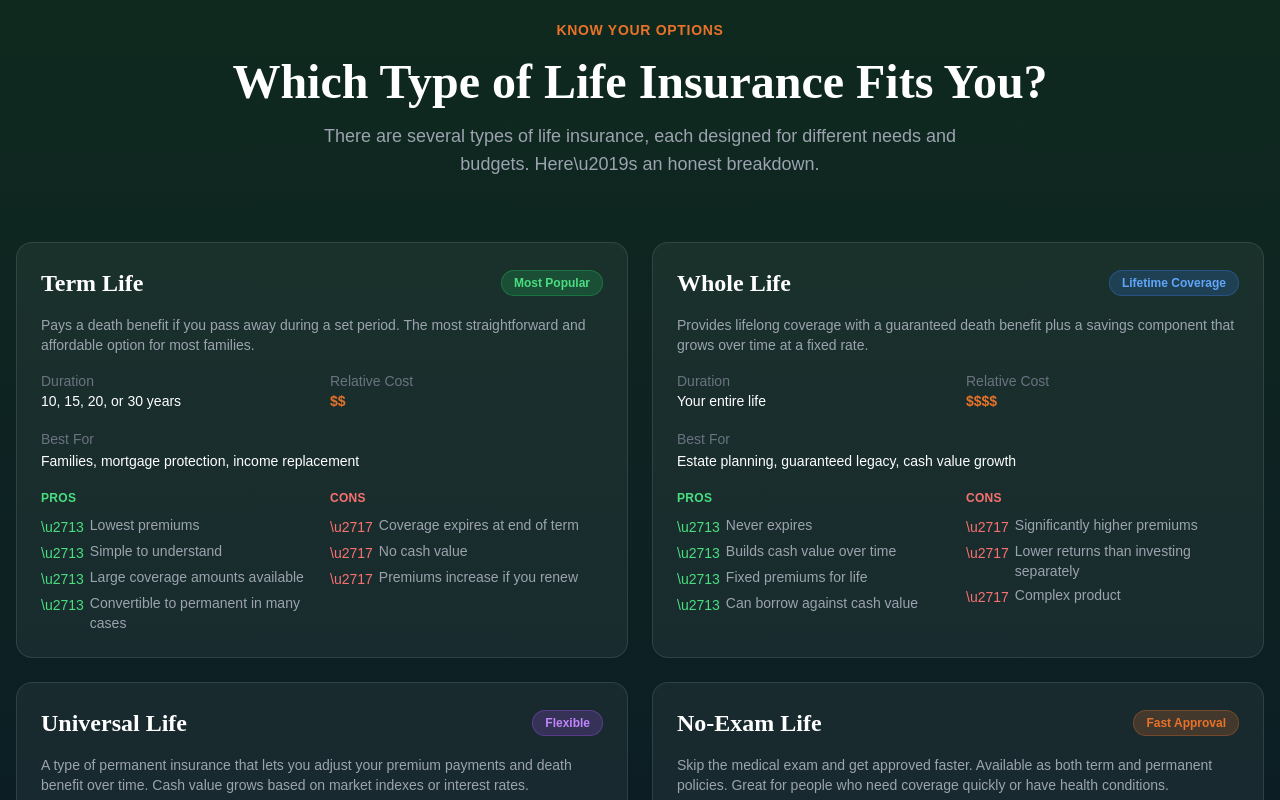
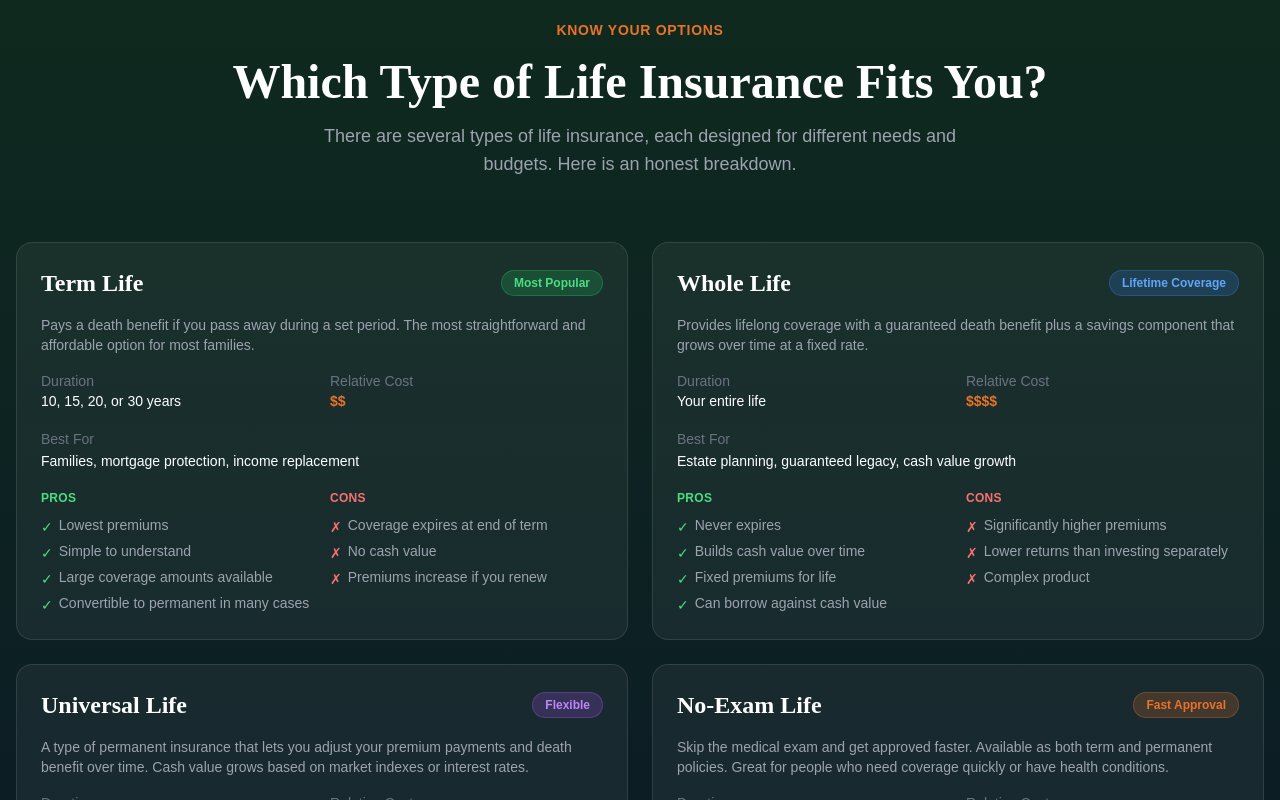
Before and after one commit to robertgrant-arch/selectquote-life-v2, a Next.js app: page / in a window 1280 px wide. Shown: the part 3040-3840 px from the top of the page. Built offline with nearby package versions, Linux system fonts and the light colour scheme.

Commit message:
Fix unicode encoding in PolicyTypes

```diff
--- a/components/PolicyTypes.tsx
+++ b/components/PolicyTypes.tsx
@@ -40,7 +40,7 @@ const policies = [
     tag: 'Fast Approval',
     tagColor: 'bg-[#e8722a]/20 text-[#e8722a] border-[#e8722a]/30',
     duration: 'Term or permanent',
-    cost: '$$ \u2013 $$$',
+    cost: '$$ - $$$',
     bestFor: 'People who want quick coverage or have health concerns',
     pros: ['No medical exam required', 'Approval in days, not weeks', 'Available for many health conditions', 'Simplified application'],
     cons: ['Higher premiums than fully underwritten', 'Lower maximum coverage amounts', 'More health questions on application'],
@@ -57,7 +57,7 @@ export default function PolicyTypes() {
           <span className="text-[#e8722a] text-sm font-semibold uppercase tracking-wider">Know Your Options</span>
           <h2 className="text-4xl md:text-5xl font-bold mt-4 text-white">Which Type of Life Insurance Fits You?</h2>
           <p className="text-gray-400 mt-4 max-w-2xl mx-auto text-lg">
-            There are several types of life insurance, each designed for different needs and budgets. Here\u2019s an honest breakdown.
+            There are several types of life insurance, each designed for different needs and budgets. Here is an honest breakdown.
           </p>
         </div>
 
@@ -89,7 +89,7 @@ export default function PolicyTypes() {
                   <ul className="mt-2 space-y-1">
                     {p.pros.map((pro, j) => (
                       <li key={j} className="text-gray-400 flex items-start gap-1.5">
-                        <span className="text-green-400 mt-0.5">\u2713</span> {pro}
+                        <span className="text-green-400 mt-0.5">&#10003;</span> {pro}
                       </li>
                     ))}
                   </ul>
@@ -99,7 +99,7 @@ export default function PolicyTypes() {
                   <ul className="mt-2 space-y-1">
                     {p.cons.map((con, j) => (
                       <li key={j} className="text-gray-400 flex items-start gap-1.5">
-                        <span className="text-red-400 mt-0.5">\u2717</span> {con}
+                        <span className="text-red-400 mt-0.5">&#10007;</span> {con}
                       </li>
                     ))}
                   </ul>
```
